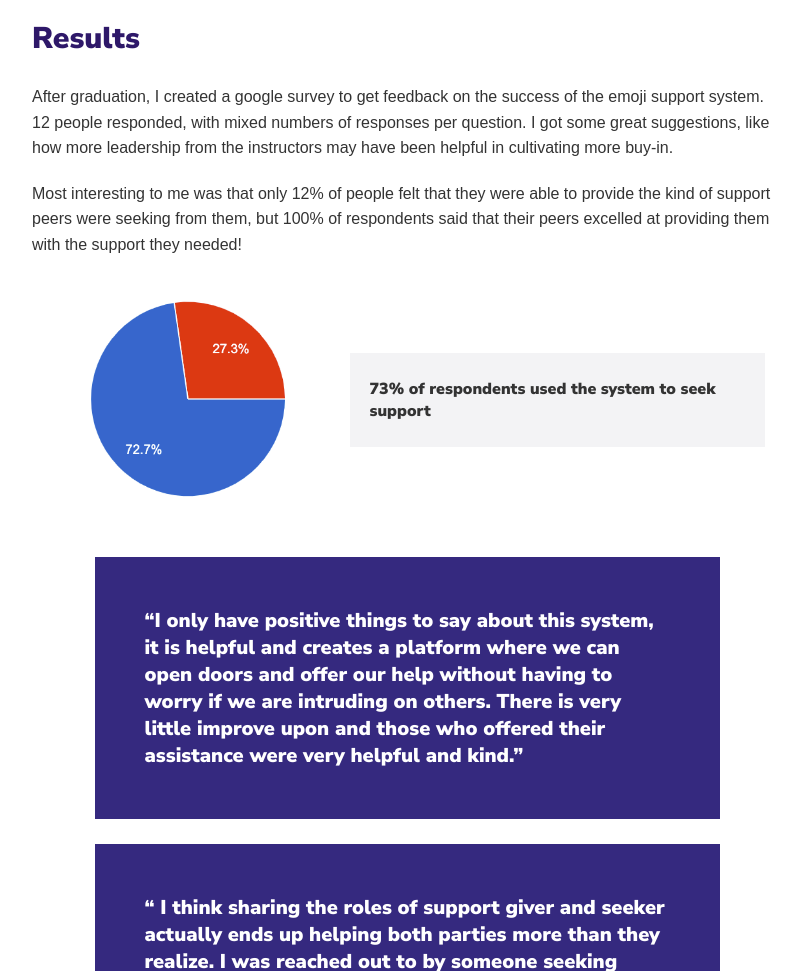
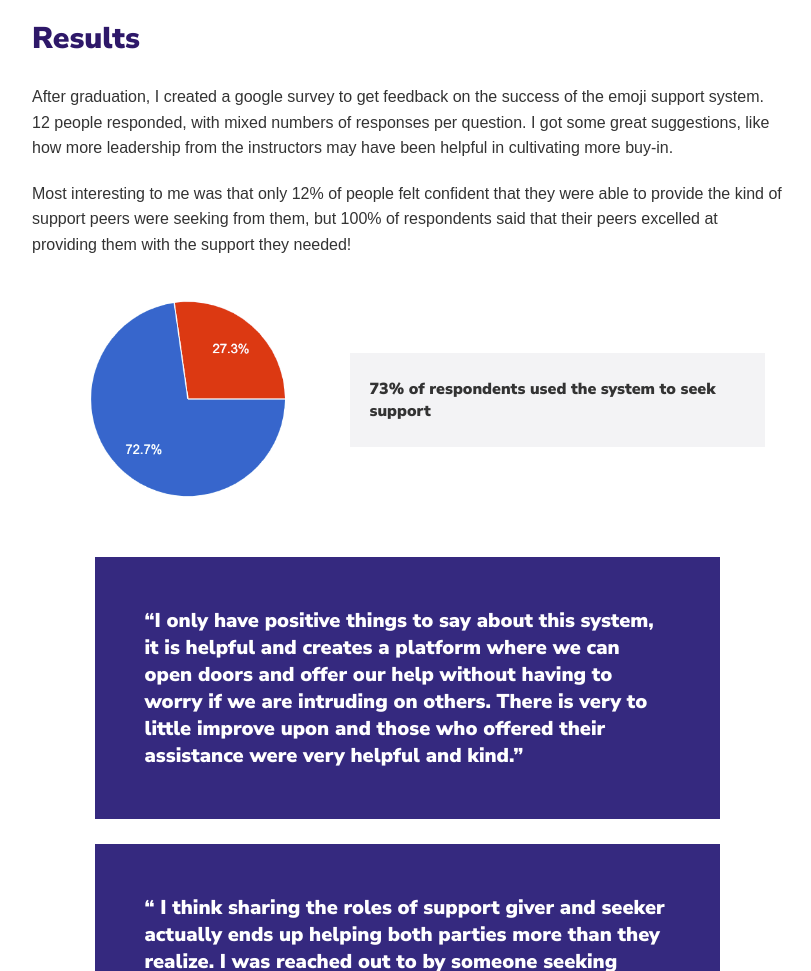
Before and after one commit to LxzzR/emoji-results, a plain HTML site: page index.html in a window 1280 px wide. Shown: the part 1470-2441 px from the top of the page, without its empty margins (233-1044 px from the left). Drawn offline with Linux system fonts and the light colour scheme.

Commit message:
changed minor copy issues

```diff
--- a/index.html
+++ b/index.html
@@ -103,10 +103,10 @@
             in cultivating more buy-in.
           </p>
           <p>
-            Most interesting to me was that only 12% of people felt that they
-            were able to provide the kind of support peers were seeking from
-            them, but 100% of respondents said that their peers excelled at
-            providing them with the support they needed!
+            Most interesting to me was that only 12% of people felt confident
+            that they were able to provide the kind of support peers were
+            seeking from them, but 100% of respondents said that their peers
+            excelled at providing them with the support they needed!
           </p>
           <div class="results">
             <div class="img-wrapper">
@@ -126,7 +126,7 @@
               >I only have positive things to say about this system, it is
               helpful and creates a platform where we can open doors and offer
               our help without having to worry if we are intruding on others.
-              There is very little improve upon and those who offered their
+              There is very to little improve upon and those who offered their
               assistance were very helpful and kind.</q
             >
           </blockquote>
```
